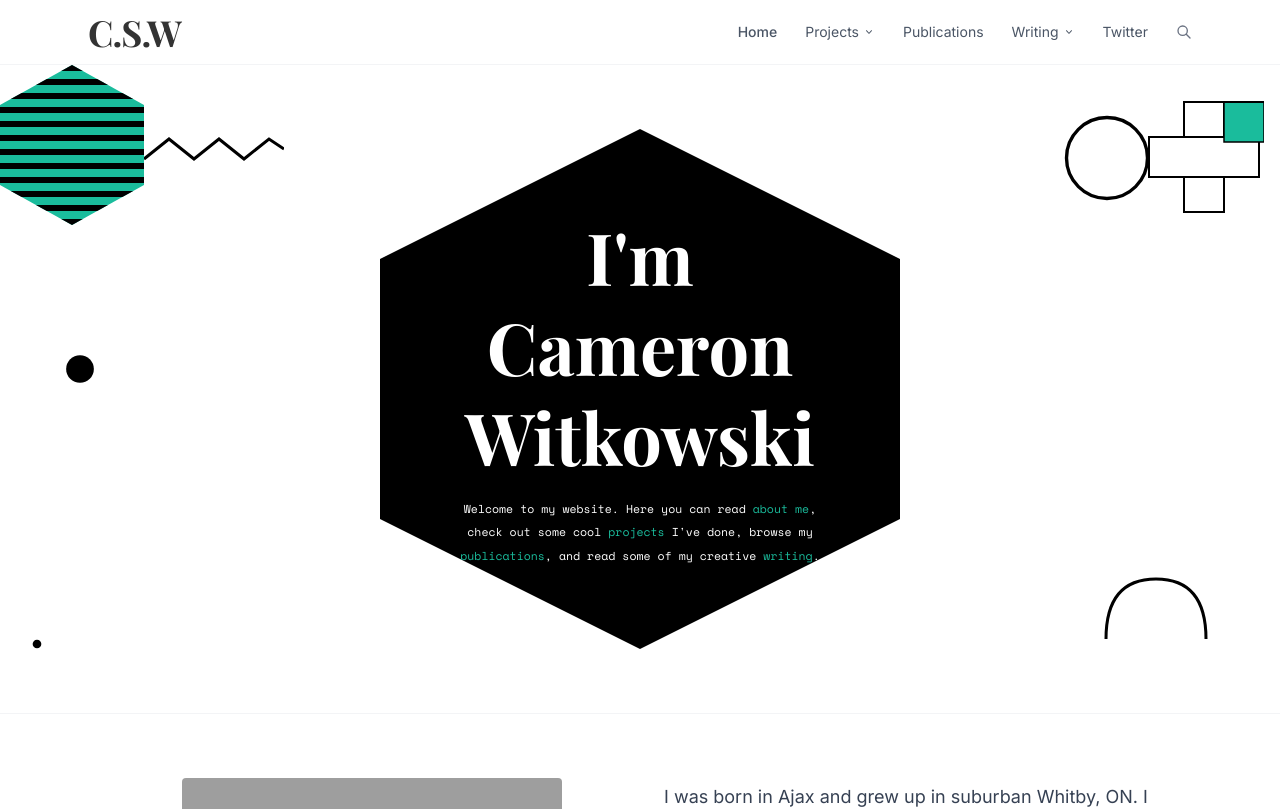
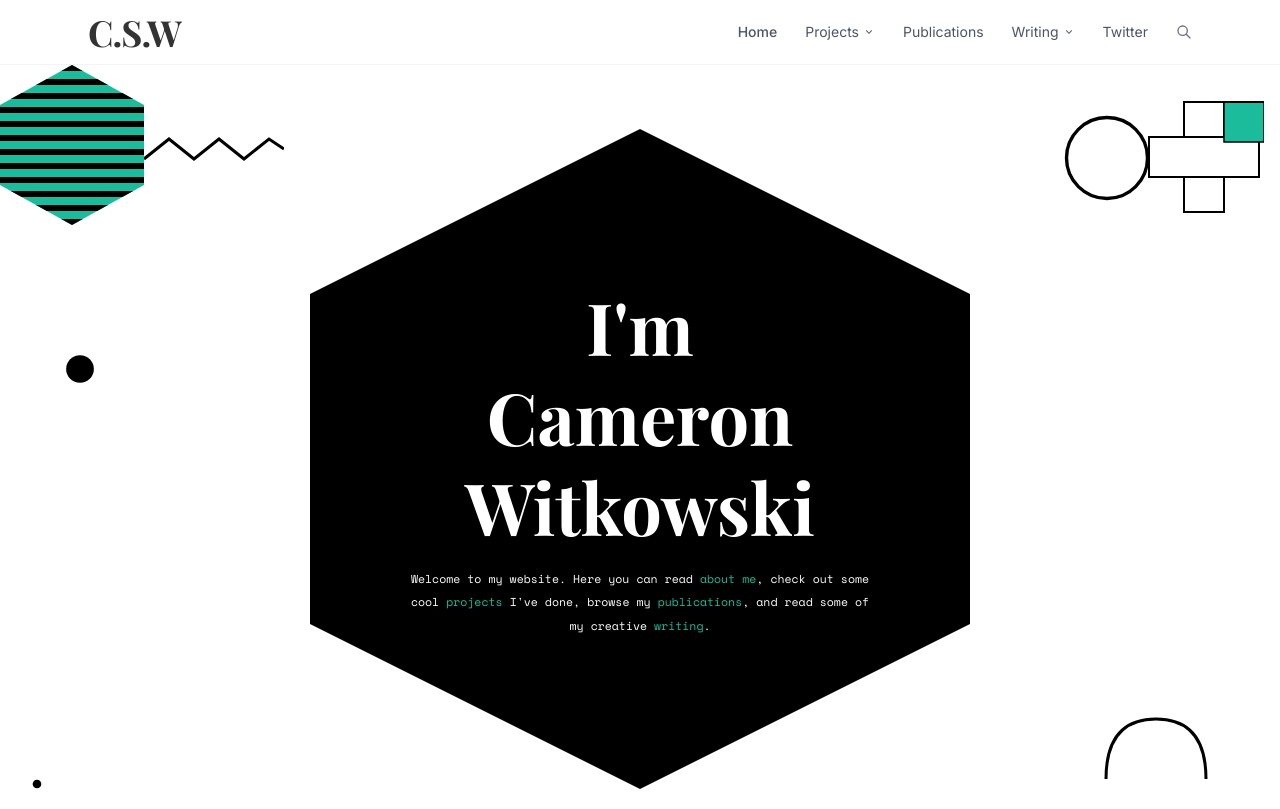
Before and after one commit to VanessaAnneliese/Cameron-witkowski-website, a Next.js app: page / in a window 1280 px wide. Shown: the top 809 px of the page. Built offline with nearby package versions, Linux system fonts and the light colour scheme; grey boxes are pictures that could not be loaded.

Commit message:
Increase hero hexagon size and padding

```diff
--- a/src/app/page.tsx
+++ b/src/app/page.tsx
@@ -94,10 +94,10 @@
         {/* Hexagon */}
         <div
           className="relative z-10 flex items-center justify-center"
-          style={{ width: 520, height: 520 }}
+          style={{ width: 660, height: 660 }}
         >
           <div
-            className="w-full h-full bg-black flex flex-col items-center justify-center px-12 text-center"
+            className="w-full h-full bg-black flex flex-col items-center justify-center px-20 text-center"
             style={{ clipPath: "polygon(50% 0%, 100% 25%, 100% 75%, 50% 100%, 0% 75%, 0% 25%)" }}
           >
             <h1
```
